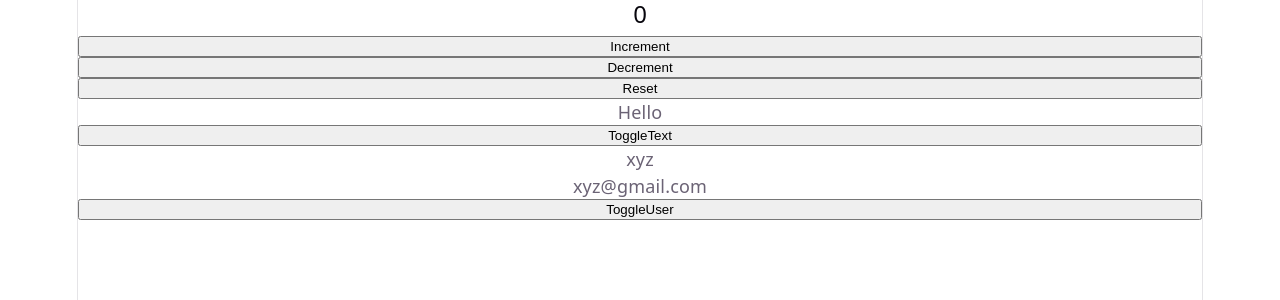
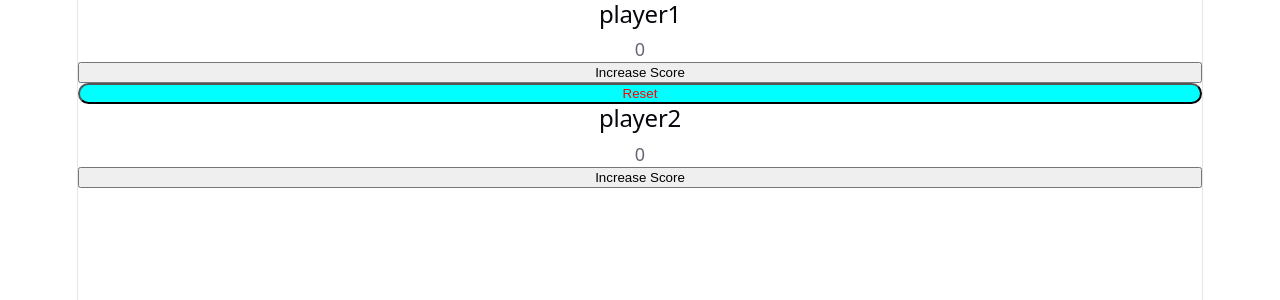
Before and after one commit to Aryan-basatia/react-fundamental, a React (Vite) app: page / in a window 1280 px wide. Shown: the top 300 px of the page. Built offline with nearby package versions, Linux system fonts and the light colour scheme.

Commit message:
feat: lifted state — two-player score tracker

```diff
--- a/src/App.jsx
+++ b/src/App.jsx
@@ -2,14 +2,36 @@
 import Greeting from "./components/Greeting";
 import Profile from "./components/Profile"; */
 
-import Counter from "./components/Counter";
+import { useState } from "react";
+import PlayerScore from "./components/PLayerScore";
+
+/* import Counter from "./components/Counter";
 import ToggleText from "./components/ToggleText";
-import UserForm from "./components/UserForm";
+import UserForm from "./components/UserForm"; */
+
+
 
 function App() {
   /* function handleClick(name) {
     console.log(name);
   } */
+
+  const [score1,setScore1] = useState(0);
+  const [score2,setScore2] = useState(0);
+
+  function onIncrement1(){
+    setScore1(prev => prev+1)
+  }
+  function onIncrement2(){
+    setScore2(prev=>prev+1)
+  }
+
+  function onReset(){
+    setScore1(0);
+    setScore2(0);
+  }
+
+
   return (
     <>
       {/* <Profile />
@@ -31,9 +53,14 @@ function App() {
         onClick={() => handleClick("Admin")}
       /> */}
 
-        <Counter/>
+        {/* <Counter/>
         <ToggleText/>
-        <UserForm />
+        <UserForm /> */}
+
+        <PlayerScore name="player1" score={score1} onIncrement={onIncrement1}/>
+        <button  className="btn1" onClick={onReset}>Reset</button>
+        <PlayerScore name="player2" score={score2} onIncrement={onIncrement2}/>
+
 
     </>
   );
--- /dev/null
+++ b/src/components/PLayerScore.jsx
@@ -0,0 +1,10 @@
+export default function PlayerScore({ name, score, onIncrement }) {
+  return (
+    <>
+      <h2>{name}</h2>
+      <p>{score}</p>
+      {score > 5 && <h3>Winner</h3>}
+      <button onClick={onIncrement}>Increase Score</button>
+    </>
+  );
+}
--- a/src/index.css
+++ b/src/index.css
@@ -106,3 +106,10 @@ code {
   padding: 4px 8px;
   background: var(--code-bg);
 }
+
+.btn1{
+  border-radius: 25px;
+  border-color: black;
+  background-color: aqua;
+  color: red;
+}
```
